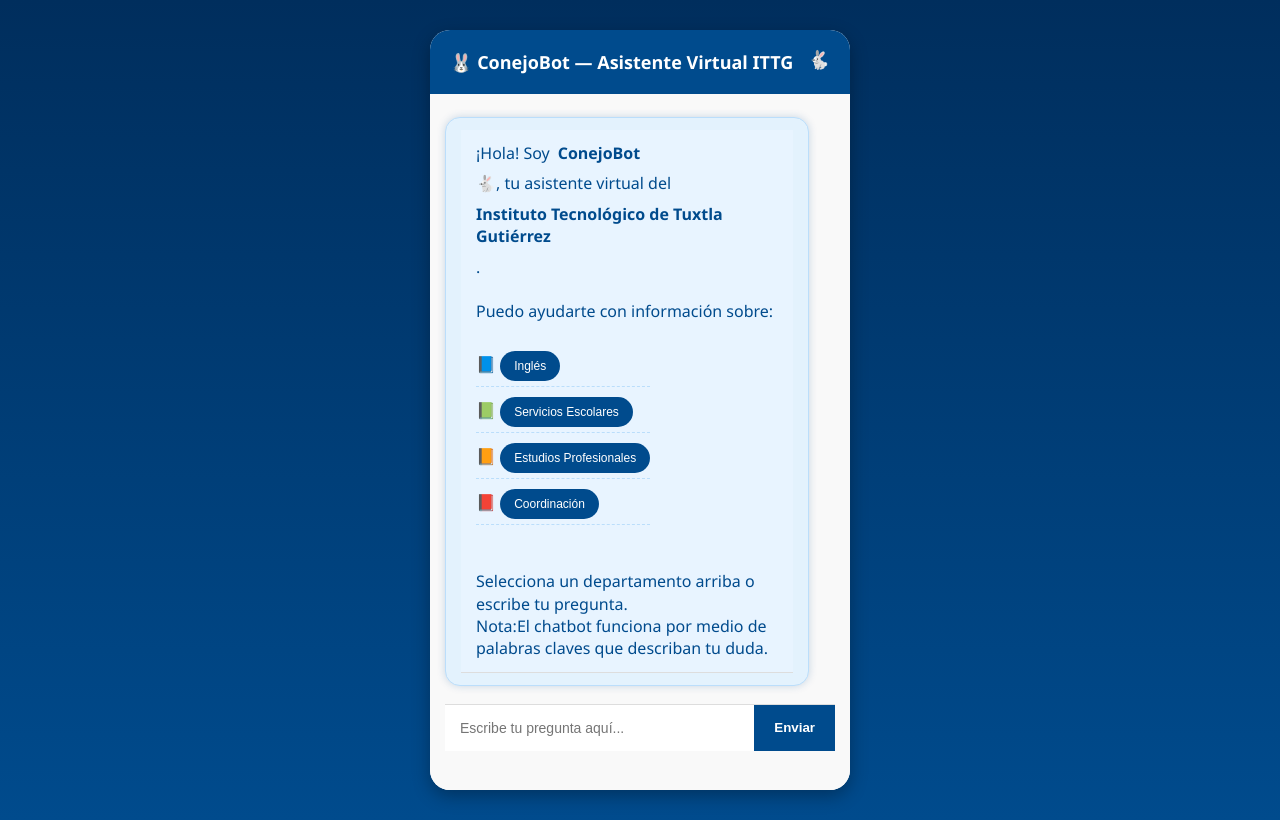
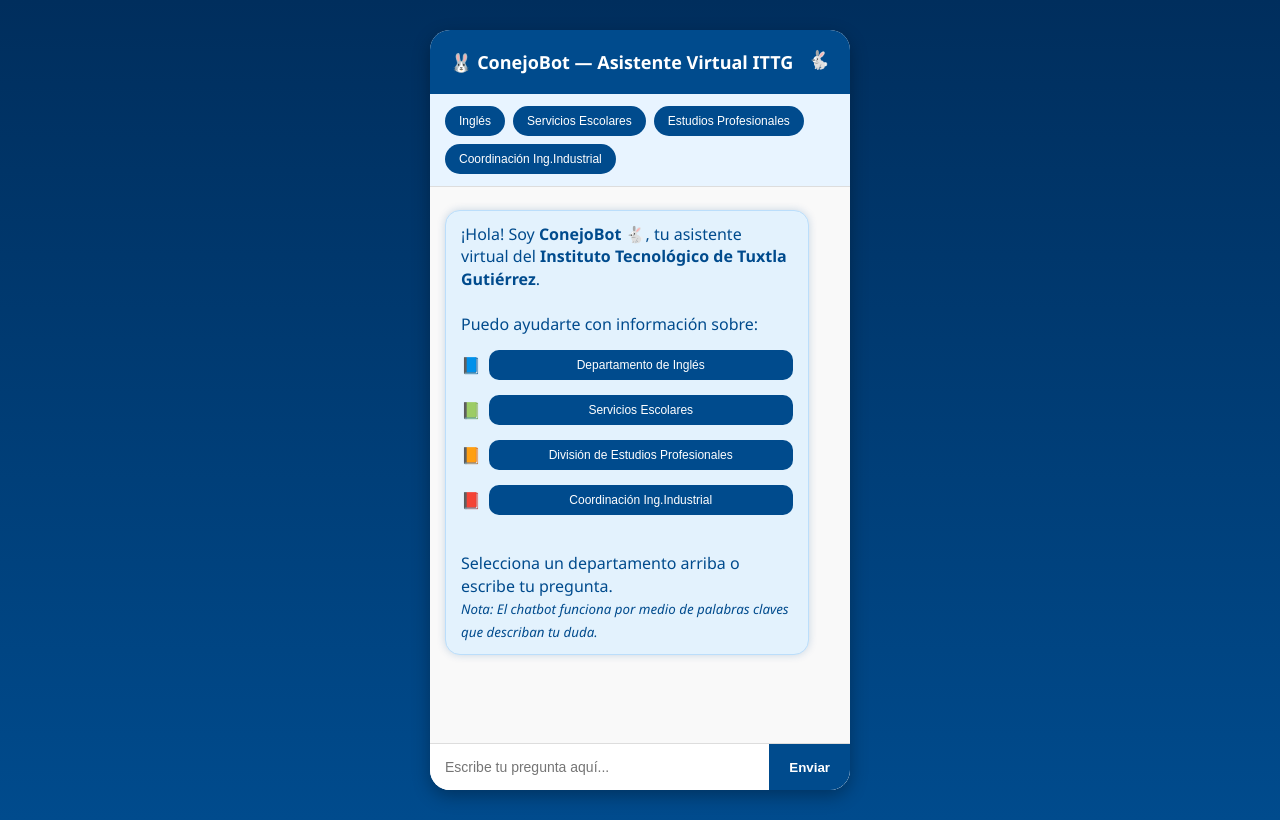
Before and after one commit to 6061jaqueline4002-bot/ConejoBott, a Flask app: page / in a window 1280 px wide. Run offline with Flask 3, Linux system fonts and the light colour scheme.

Commit message:
Update index.html
final

```diff
--- a/templates/index.html
+++ b/templates/index.html
@@ -173,7 +173,26 @@
         .department-list li {
             margin: 5px 0;
             padding: 5px 0;
-            border-bottom: 1px dashed #bbdefb;
+            display: flex;
+            align-items: center;
+            gap: 8px;
+        }
+
+        .department-btn {
+            background: #004B8D;
+            color: white;
+            border: none;
+            padding: 8px 12px;
+            border-radius: 10px;
+            font-size: 12px;
+            cursor: pointer;
+            transition: all 0.3s;
+            flex: 1;
+        }
+
+        .department-btn:hover {
+            background: #003366;
+            transform: translateY(-2px);
         }
 
         /* Mejorar scrollbar */
@@ -203,19 +222,25 @@
             🐰 ConejoBot — Asistente Virtual ITTG
         </div>
 
+        <div class="quick-actions">
+            <button class="quick-btn" onclick="sendQuickMessage('Inglés')">Inglés</button>
+            <button class="quick-btn" onclick="sendQuickMessage('Servicios escolares')">Servicios Escolares</button>
+            <button class="quick-btn" onclick="sendQuickMessage('División de estudios profesionales')">Estudios Profesionales</button>
+            <button class="quick-btn" onclick="sendQuickMessage('Coordinación Ing.Industrial')">Coordinación Ing.Industrial</button>
+        </div>
+
         <div class="chat-box" id="chat-box">
             <div class="bot-message">
-            <div class="quick-actions">
                 ¡Hola! Soy <b>ConejoBot</b> 🐇, tu asistente virtual del <b>Instituto Tecnológico de Tuxtla Gutiérrez</b>.<br><br>
                 Puedo ayudarte con información sobre:
                 <ul class="department-list">
-                    <li>📘 <button class="quick-btn" onclick="sendQuickMessage('📘 Departamento de Inglés')">Inglés</button>
-                    <li>📗 <button class="quick-btn" onclick="sendQuickMessage('📗 Servicios escolares')">Servicios Escolares</button>
-                    <li>📙 <button class="quick-btn" onclick="sendQuickMessage('📙 División de estudios profesionales')">Estudios Profesionales</button>
-                    <li>📕 <button class="quick-btn" onclick="sendQuickMessage('📕 Coordinación ing. Industrial')">Coordinación</button>
+                    <li>📘 <button class="department-btn" onclick="sendQuickMessage('Inglés')">Departamento de Inglés</button></li>
+                    <li>📗 <button class="department-btn" onclick="sendQuickMessage('Servicios escolares')">Servicios Escolares</button></li>
+                    <li>📙 <button class="department-btn" onclick="sendQuickMessage('División de estudios profesionales')">División de Estudios Profesionales</button></li>
+                    <li>📕 <button class="department-btn" onclick="sendQuickMessage('Coordinación Ing.Industrial')">Coordinación Ing.Industrial</button></li>
                 </ul>
                 <br>Selecciona un departamento arriba o escribe tu pregunta.
-                <br>Nota:El chatbot funciona por medio de palabras claves que describan tu duda.
+                <br><small><i>Nota: El chatbot funciona por medio de palabras claves que describan tu duda.</i></small>
             </div>
         </div>
 
@@ -234,8 +259,31 @@
         input.focus();
 
         function sendQuickMessage(text) {
-            input.value = text;
-            form.dispatchEvent(new Event('submit', { cancelable: true }));
+            // Agregar mensaje del usuario al chat
+            addUserMessage(text);
+
+            // Mostrar indicador de escritura
+            const typingIndicator = showTypingIndicator();
+
+            // Enviar al backend
+            fetch("/enviar", {
+                method: "POST",
+                headers: { "Content-Type": "application/json" },
+                body: JSON.stringify({ mensaje: text })
+            })
+            .then(response => response.json())
+            .then(data => {
+                chatBox.removeChild(typingIndicator);
+                addBotMessage(data.respuesta || "Lo siento, no entendí eso 😅");
+            })
+            .catch(error => {
+                chatBox.removeChild(typingIndicator);
+                addBotMessage("Error de conexión. Intenta nuevamente.");
+            });
+
+            // Limpiar input y mantener focus
+            input.value = "";
+            input.focus();
         }
 
         // Mostrar mensaje del usuario
@@ -273,7 +321,7 @@
             chatBox.scrollTop = chatBox.scrollHeight;
         }
 
-        // Enviar mensaje
+        // Enviar mensaje desde el input
         form.addEventListener("submit", async (e) => {
             e.preventDefault();
             const userText = input.value.trim();
```
